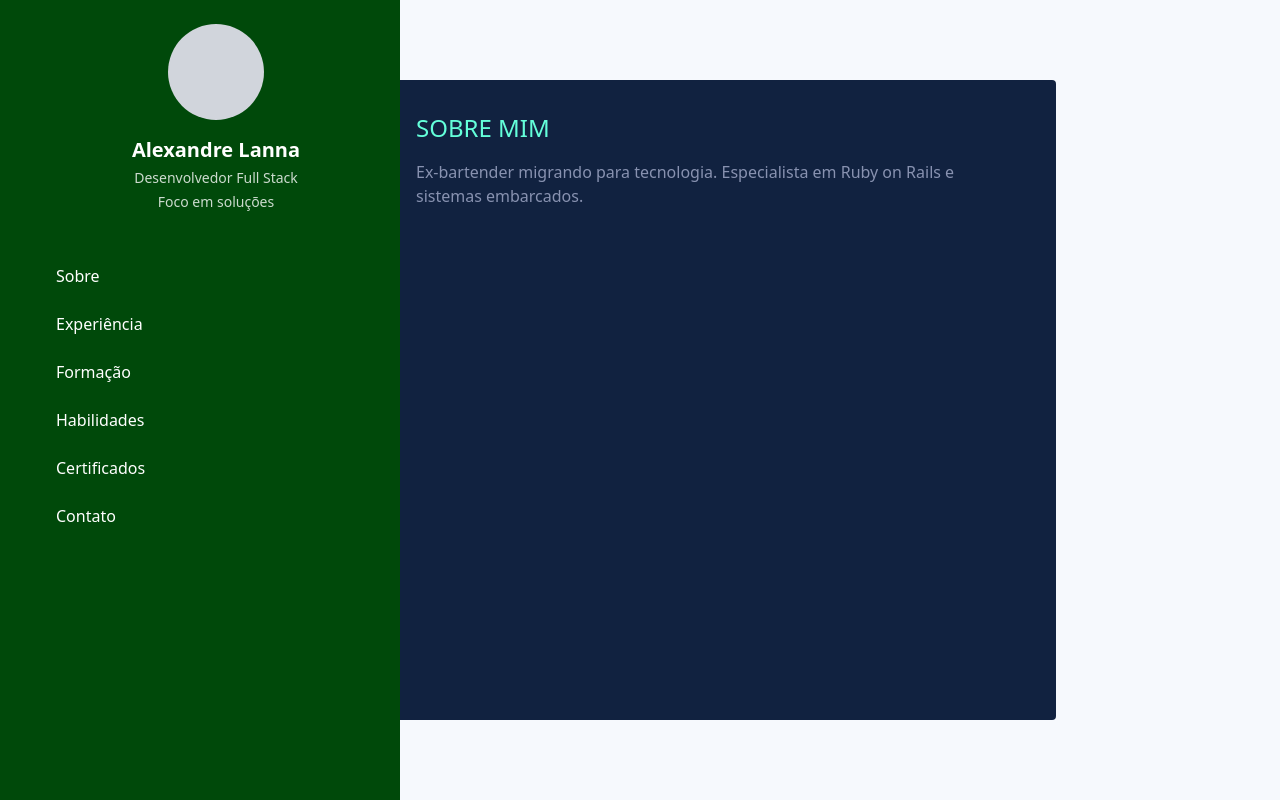
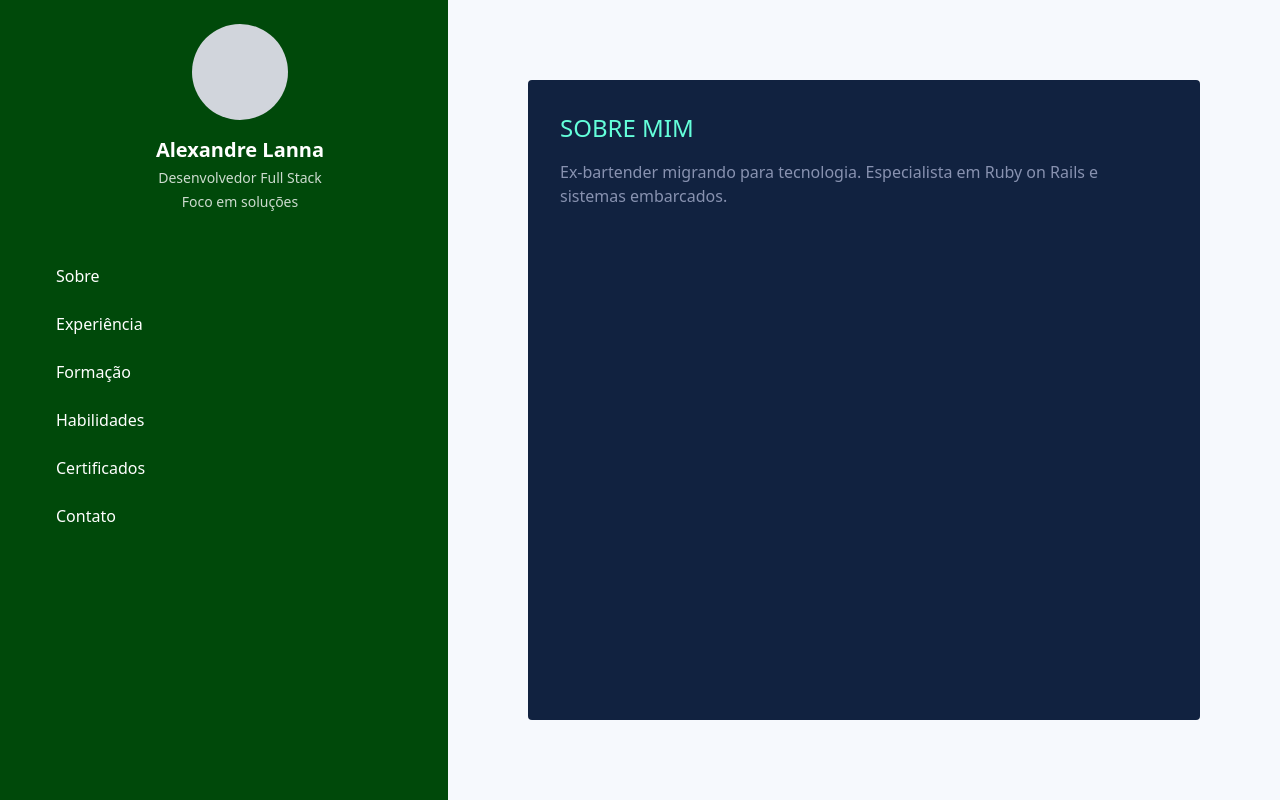
Before and after one commit to AlxLanna/Portifolio-VUE, a Vue app: page / in a window 1280 px wide. Shown: the top 800 px of the page. Built offline with nearby package versions, Linux system fonts and the light colour scheme.

Commit message:
home centralizada e alinhada com a sidebar

```diff
--- a/src/components/Navbar.vue
+++ b/src/components/Navbar.vue
@@ -1,9 +1,7 @@
 <template>
-  <div class="fixed flex min-h-screen flex-col md:flex-row">
-    <!-- Navbar (aparece apenas em desktop) -->
-    <nav
-      class="hidden w-100 flex-shrink-0 flex-col bg-[#00490a] pl-8 text-white md:flex"
-    >
+  <div class="fixed flex min-h-screen flex-col lg:flex-row">
+    <!-- Sidebar: apenas em lg e acima -->
+    <nav class="w-[28rem] flex-shrink-0 flex-col bg-[#00490a] pl-8 text-white">
       <!-- Informações Pessoais -->
       <div class="justify-center p-6 text-center">
         <div
@@ -32,22 +30,6 @@
 </template>
 
 <script setup>
-import { ref, onMounted, onUnmounted } from "vue";
-
-const isMobile = ref(window.innerWidth < 768);
-
-const handleResize = () => {
-  isMobile.value = window.innerWidth < 768;
-};
-
-onMounted(() => {
-  window.addEventListener("resize", handleResize);
-});
-
-onUnmounted(() => {
-  window.removeEventListener("resize", handleResize);
-});
-
 const navItems = [
   { id: 1, name: "Sobre", href: "#sobre" },
   { id: 2, name: "Experiência", href: "#experiencia" },
--- a/src/views/Home.vue
+++ b/src/views/Home.vue
@@ -1,10 +1,10 @@
 <template>
-  <div class="min-h-screen bg-[#f6f9fd]">
-    <Navbar />
+  <div class="relative min-h-screen bg-[#f6f9fd]">
+    <Navbar v-if="isLargeScreen" class="fixed top-0 left-0 h-screen" />
 
-    <main class="ml-20 pl-20">
+    <main :class="mainClasses">
       <!-- Seção Sobre -->
-      <section id="sobre" class="flex min-h-screen self-center py-20">
+      <section id="sobre" class="flex min-h-screen py-20">
         <div class="mx-auto max-w-2xl rounded bg-[#112240] p-8">
           <h2 class="mb-4 text-2xl text-[#64ffda]">SOBRE MIM</h2>
           <p class="text-[#8892b0]">
@@ -14,7 +14,7 @@
         </div>
       </section>
 
-      <section id="experiencia" class="flex min-h-screen self-center py-20">
+      <section id="experiencia" class="flex min-h-screen py-20">
         <div class="mx-auto max-w-2xl rounded bg-[#112240] p-8">
           <h2 class="mb-4 text-2xl text-[#64ffda]">SOBRE MIM</h2>
           <p class="text-[#8892b0]">
@@ -29,7 +29,7 @@
         </div>
       </section>
 
-      <section id="formacao" class="flex min-h-screen self-center py-20">
+      <section id="formacao" class="flex min-h-screen py-20">
         <div class="mx-auto max-w-2xl rounded bg-[#112240] p-8">
           <h2 class="mb-4 text-2xl text-[#64ffda]">SOBRE MIM</h2>
           <p class="text-[#8892b0]">
@@ -44,7 +44,7 @@
         </div>
       </section>
 
-      <section id="habilidades" class="flex min-h-screen self-center py-20">
+      <section id="habilidades" class="flex min-h-screen py-20">
         <div class="mx-auto max-w-2xl rounded bg-[#112240] p-8">
           <h2 class="mb-4 text-2xl text-[#64ffda]">SOBRE MIM</h2>
           <p class="text-[#8892b0]">
@@ -59,7 +59,7 @@
         </div>
       </section>
 
-      <section id="certificados" class="flex min-h-screen self-center py-20">
+      <section id="certificados" class="flex min-h-screen py-20">
         <div class="mx-auto max-w-2xl rounded bg-[#112240] p-8">
           <h2 class="mb-4 text-2xl text-[#64ffda]">SOBRE MIM</h2>
           <p class="text-[#8892b0]">
@@ -74,7 +74,7 @@
         </div>
       </section>
 
-      <section id="contato" class="flex min-h-screen self-center py-20">
+      <section id="contato" class="flex min-h-screen py-20">
         <div class="mx-auto max-w-2xl rounded bg-[#112240] p-8">
           <h2 class="mb-4 text-2xl text-[#64ffda]">SOBRE MIM</h2>
           <p class="text-[#8892b0]">
@@ -93,5 +93,24 @@
 </template>
 
 <script setup>
+import { ref, onMounted, onUnmounted, computed } from "vue";
 import Navbar from "@/components/Navbar.vue";
+
+const isLargeScreen = ref(window.innerWidth >= 1024);
+
+const handleResize = () => {
+  isLargeScreen.value = window.innerWidth >= 1024;
+};
+
+onMounted(() => {
+  window.addEventListener("resize", handleResize);
+});
+
+onUnmounted(() => {
+  window.removeEventListener("resize", handleResize);
+});
+
+const mainClasses = computed(() =>
+  isLargeScreen.value ? "ml-[28rem] flex-1" : "w-full",
+);
 </script>
```
